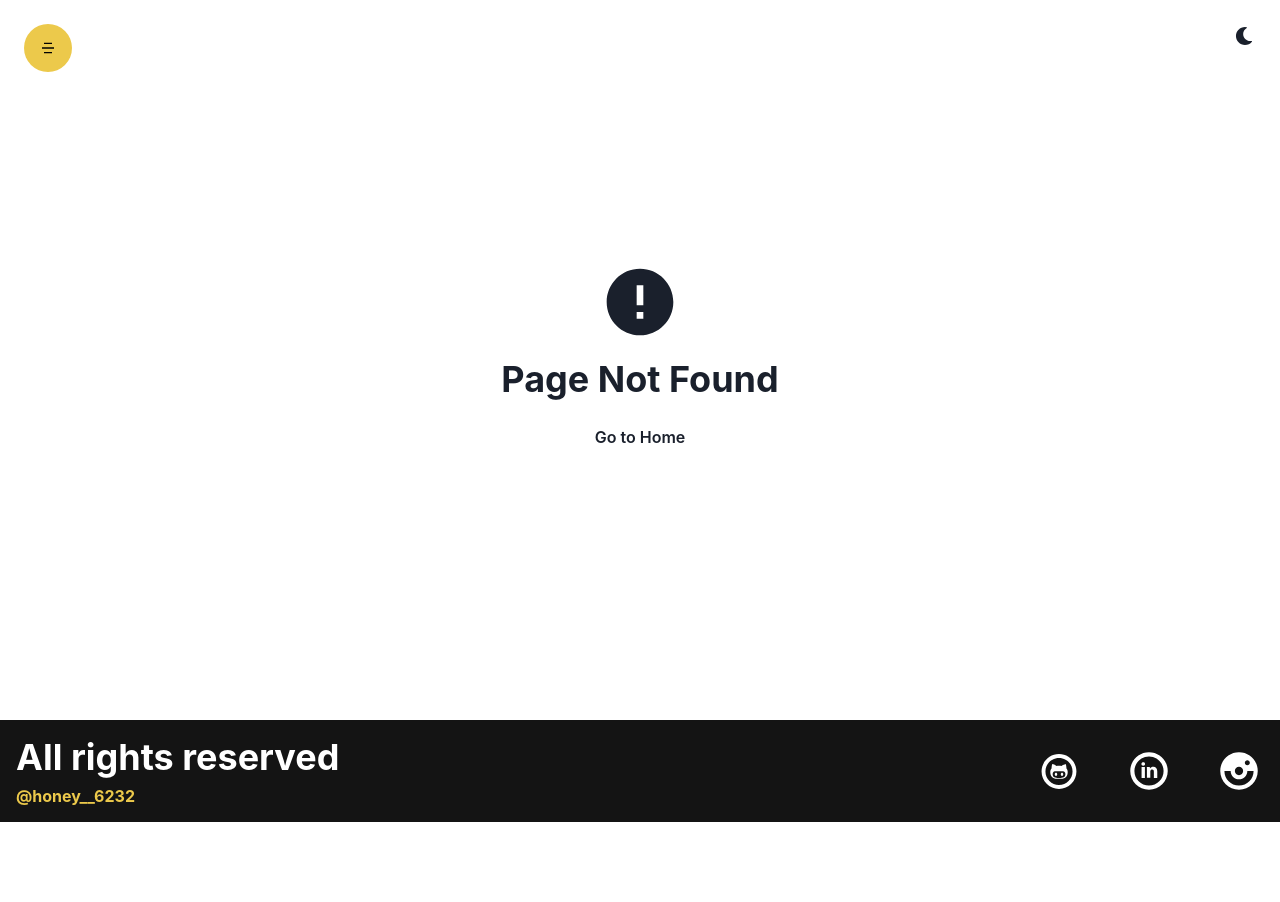
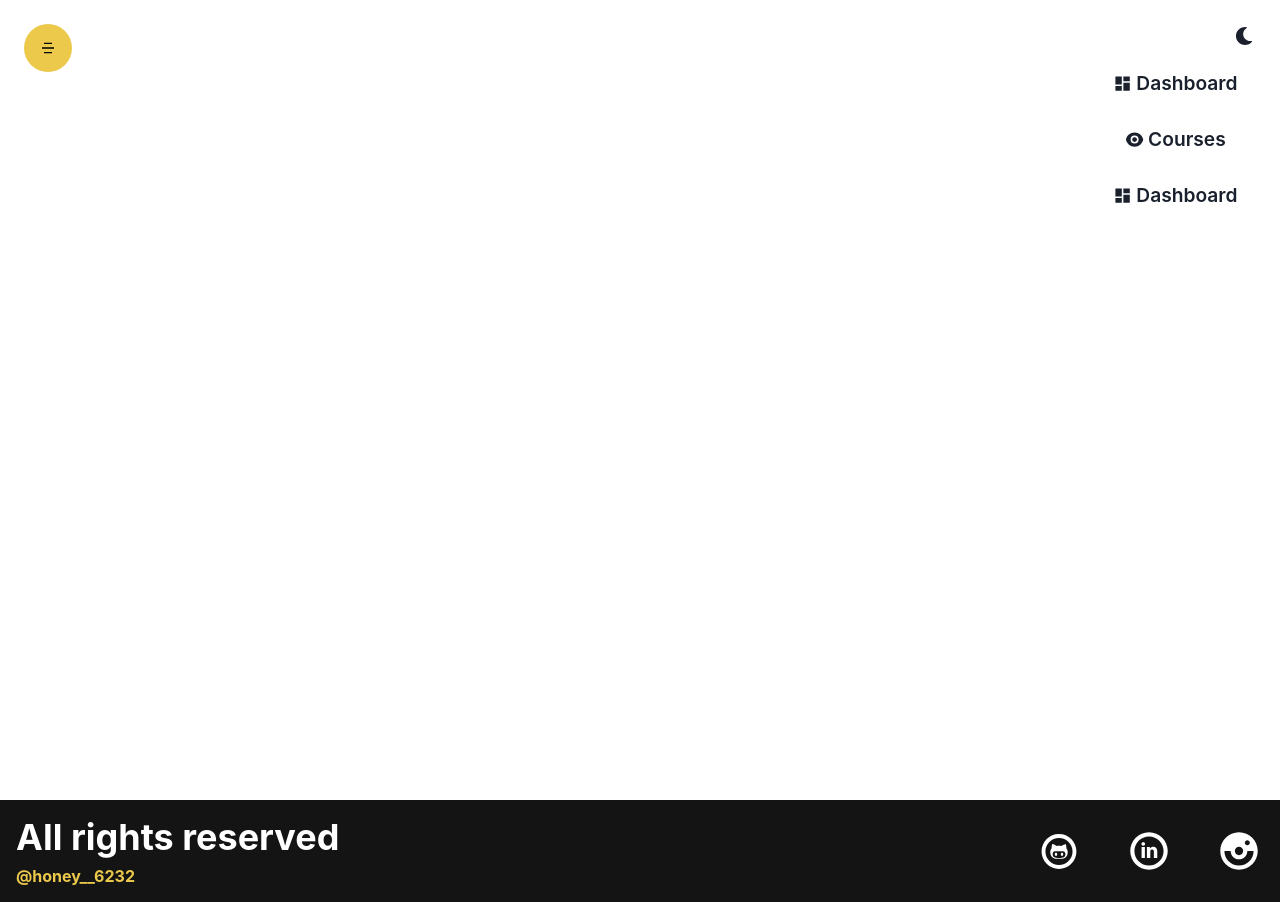
Before and after one commit to Anamika1-cpu/course-website-MERN, a React (Create React App) app: page /admin/dashboard in a window 1280 px wide. Before the commit this address had no page. Before the commit the page ends 822 px from the top, so only its background shows below. Built offline with nearby package versions, Linux system fonts and the light colour scheme.

Commit message:
creating sidebar

```diff
--- a/src/App.js
+++ b/src/App.js
@@ -19,6 +19,7 @@ import CoursePage from './components/CoursePage/CoursePage';
 import Profile from './components/Profile/Profile';
 import UpdateProfile from './components/Profile/UpdateProfile';
 import ChangePassword from './components/Profile/ChangePassword';
+import Dashboard from './components/DashBoard/Dashboard';
 
 const App = () => {
   window.addEventListener('contextmenu', e => {
@@ -45,6 +46,9 @@ const App = () => {
         <Route path="*" element={<NotFound />} />
         <Route path="/paymentSuccess" element={<PaymentSuccess />} />
         <Route path="/paymentFail" element={<PaymentFail />} />
+
+        {/* Admin Routes */}
+        <Route path="/admin/dashboard" element={<Dashboard />} />
       </Routes>
       <Footer />
     </Router>
--- /dev/null
+++ b/src/components/DashBoard/Dashboard.jsx
@@ -0,0 +1,17 @@
+import { Box, Grid } from '@chakra-ui/react'
+import React from 'react'
+import cursor from '../../assets/images/cursor.png'
+import Sidebar from '../Sidebar'
+const Dashboard = () => {
+    return (
+        <Grid css={{
+            cursor: `url(${cursor}), default`
+        }}
+            minH={'100vh'} templateColumns={['1fr', ' 5fr 1fr']}>
+            <Box></Box>
+            <Sidebar />
+        </Grid>
+    )
+}
+
+export default Dashboard
--- /dev/null
+++ b/src/components/Sidebar.jsx
@@ -0,0 +1,26 @@
+import { Button, Link, VStack } from '@chakra-ui/react'
+import React from 'react'
+import { RiDashboardFill, RiEyeFill } from 'react-icons/ri'
+
+const Sidebar = () => {
+    return (
+        <VStack py={'16'} spacing={'4'}>
+            <LinkButton Icon={RiDashboardFill} text={'Dashboard'} url={'/dashboard'} />
+            <LinkButton Icon={RiEyeFill} text={'Courses'} url={'/courses'} />
+            <LinkButton Icon={RiDashboardFill} text={'Dashboard'} url={'/dashboard'} />
+        </VStack>
+    )
+}
+
+export default Sidebar
+
+function LinkButton({ url, Icon, text }) {
+    return (
+        <Link to='/admin/dashboard'>
+            <Button fontSize={'larger'} variant={'ghost'}>
+                <Icon style={{ margin: '4px' }} /> {text}
+            </Button>
+        </Link >
+
+    )
+}
```
